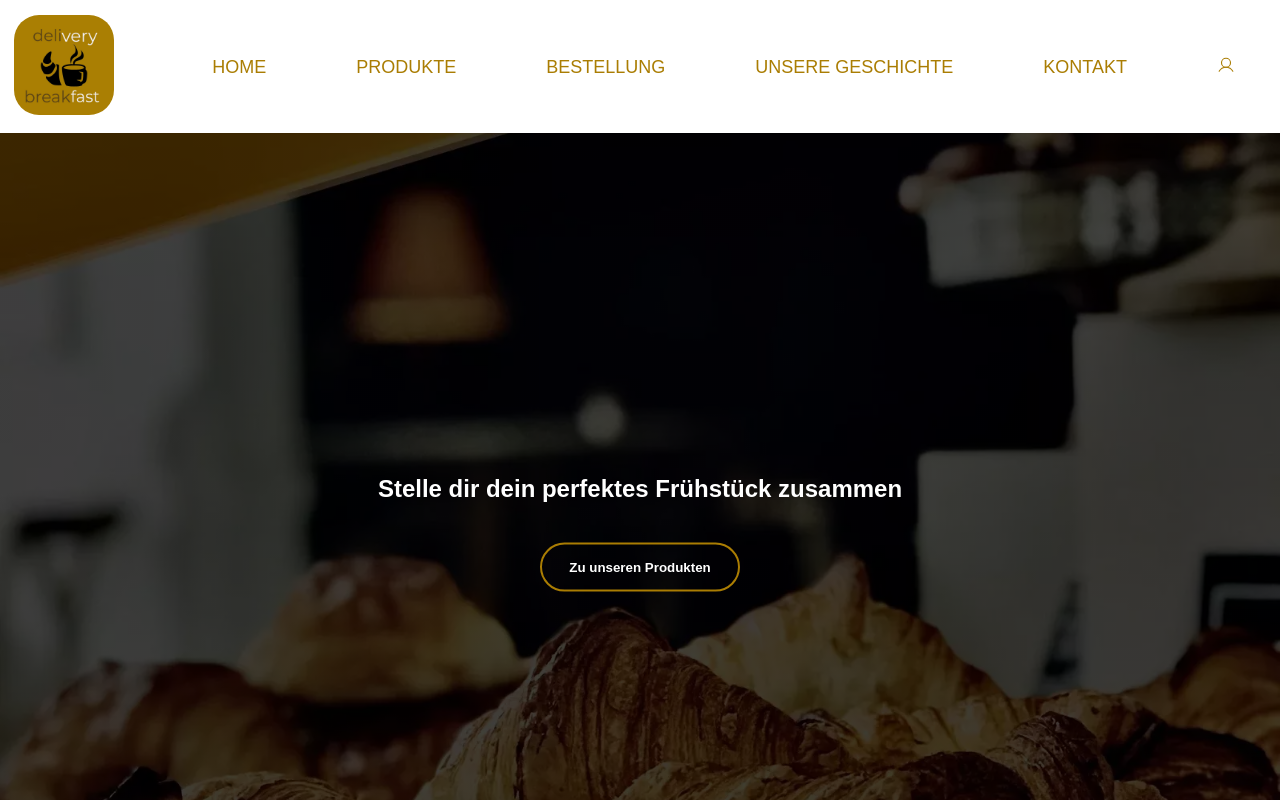
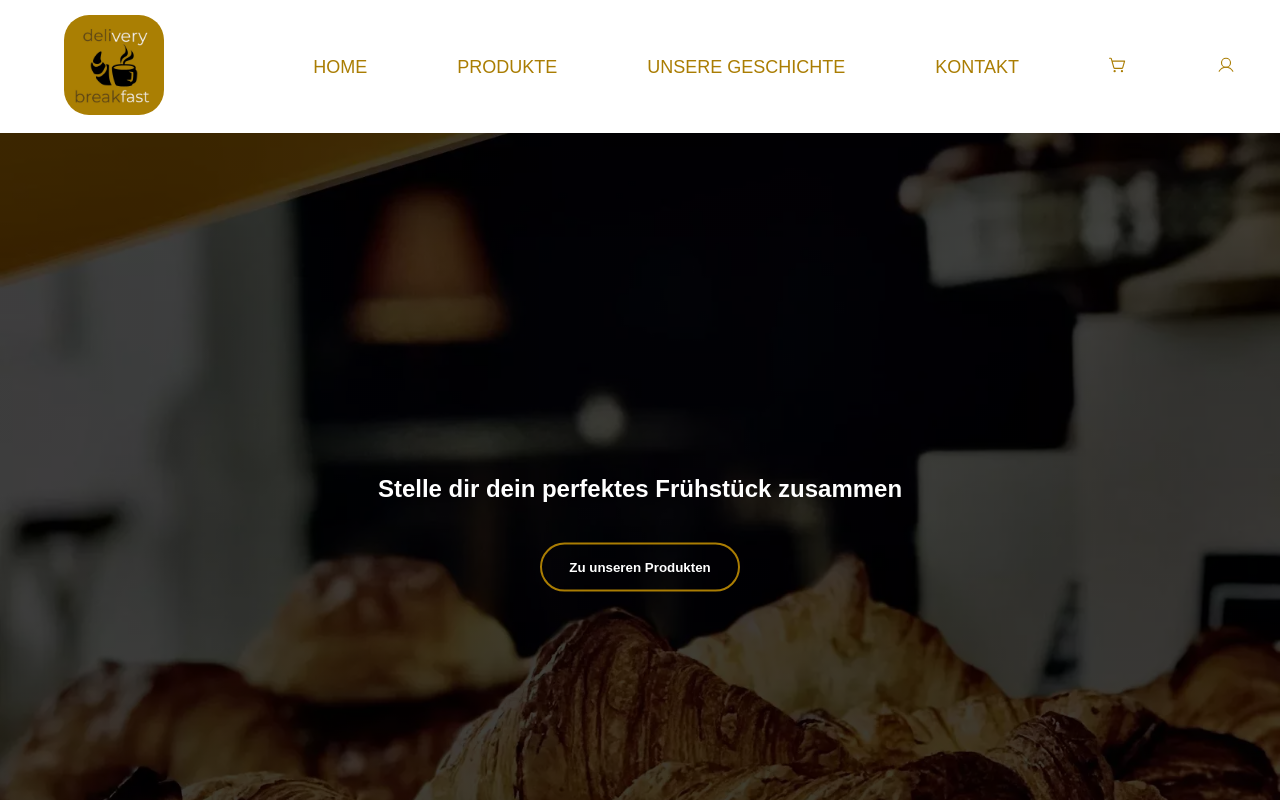
Before and after one commit to 2204Simon/Website-dynamisch, a React (Create React App) app in the folder my-app/: page / in a window 1280 px wide. Shown: the top 800 px of the page. Built offline with nearby package versions, Linux system fonts and the light colour scheme.

Commit message:
add warenkorbIcon

```diff
--- a/my-app/src/pages/Layout.tsx
+++ b/my-app/src/pages/Layout.tsx
@@ -1,7 +1,7 @@
 import { Outlet, Link } from "react-router-dom";
 import logo from ".././img/Logo.webp";
 import "../App.css";
-import { SignIn, User } from "phosphor-react";
+import { SignIn, User, ShoppingCartSimple } from "phosphor-react";
 import { useLoggedIn } from "../globalVariables/loggedin";
 
 const Layout = () => {
@@ -33,13 +33,15 @@ const Layout = () => {
                 <Link to="/Produkte">Produkte</Link>
               </li>
               <li>
-                <Link to="/Bestellung">Bestellung</Link>
-              </li>
-              <li>
                 <Link to="/Unsere Geschichte">Unsere Geschichte</Link>
               </li>
               <li>
                 <Link to="/Kontakt">Kontakt</Link>
+              </li>
+              <li>
+                <Link to="/Bestellung">
+                  <ShoppingCartSimple />
+                </Link>
               </li>
               <li>
                 {loggedIn ? (
```
